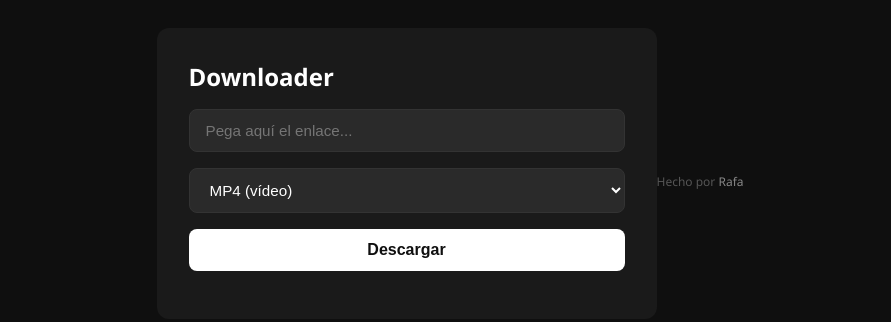
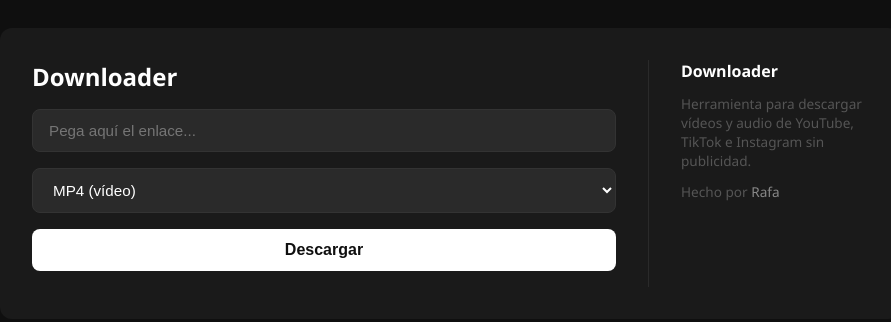
Before and after one commit to rafamonjr/Downloader, a plain HTML site: page frontend/index.html in a window 1280 px wide. Shown: the part 227-549 px from the top of the page, without its empty margins (190-1081 px from the left). Drawn offline with Linux system fonts and the light colour scheme.

Commit message:
update layout two columns

```diff
--- a/frontend/index.html
+++ b/frontend/index.html
@@ -8,17 +8,15 @@
 </head>
 <body>
   <div class="container">
+    <div class="left">
       <h1>Downloader</h1>
-
       <input type="text" id="url" placeholder="Pega aquí el enlace...">
-
       <div class="options">
         <select id="format">
           <option value="mp4">MP4 (vídeo)</option>
           <option value="mp3">MP3 (audio)</option>
         </select>
       </div>
-
       <button id="btn">Descargar</button>
       <p id="status"></p>
       <div id="progress-container">
@@ -26,9 +24,13 @@
       </div>
     </div>
 
+    <div class="right">
+      <p>Downloader</p>
+      <p>Herramienta para descargar vídeos y audio de YouTube, TikTok e Instagram sin publicidad.</p>
+      <p>Hecho por <a href="https://github.com/rafamonjr" target="_blank">Rafa</a></p>
+    </div>
+  </div>
+
   <script src="script.js"></script>
-  <footer>
-    Hecho por <a href="https://github.com/rafamonjr" target="_blank">Rafa</a>
-  </footer>
 </body>
 </html>
--- a/frontend/style.css
+++ b/frontend/style.css
@@ -15,14 +15,46 @@ body {
 }
 
 .container {
+  display: flex;
+  gap: 2rem;
   background: #1a1a1a;
   padding: 2rem;
   border-radius: 12px;
   width: 100%;
-  max-width: 500px;
+  max-width: 900px;
+}
+
+.left {
+  flex: 1;
   display: flex;
   flex-direction: column;
   gap: 1rem;
+}
+
+.right {
+  width: 220px;
+  display: flex;
+  flex-direction: column;
+  gap: 0.75rem;
+  border-left: 1px solid #2a2a2a;
+  padding-left: 2rem;
+  color: #555;
+  font-size: 0.85rem;
+}
+
+.right p:first-child {
+  color: #fff;
+  font-size: 1rem;
+  font-weight: 600;
+}
+
+.right a {
+  color: #888;
+  text-decoration: none;
+}
+
+.right a:hover {
+  color: #fff;
 }
 
 h1 {
```
Lines whose indentation alone changed are shown as unchanged.
